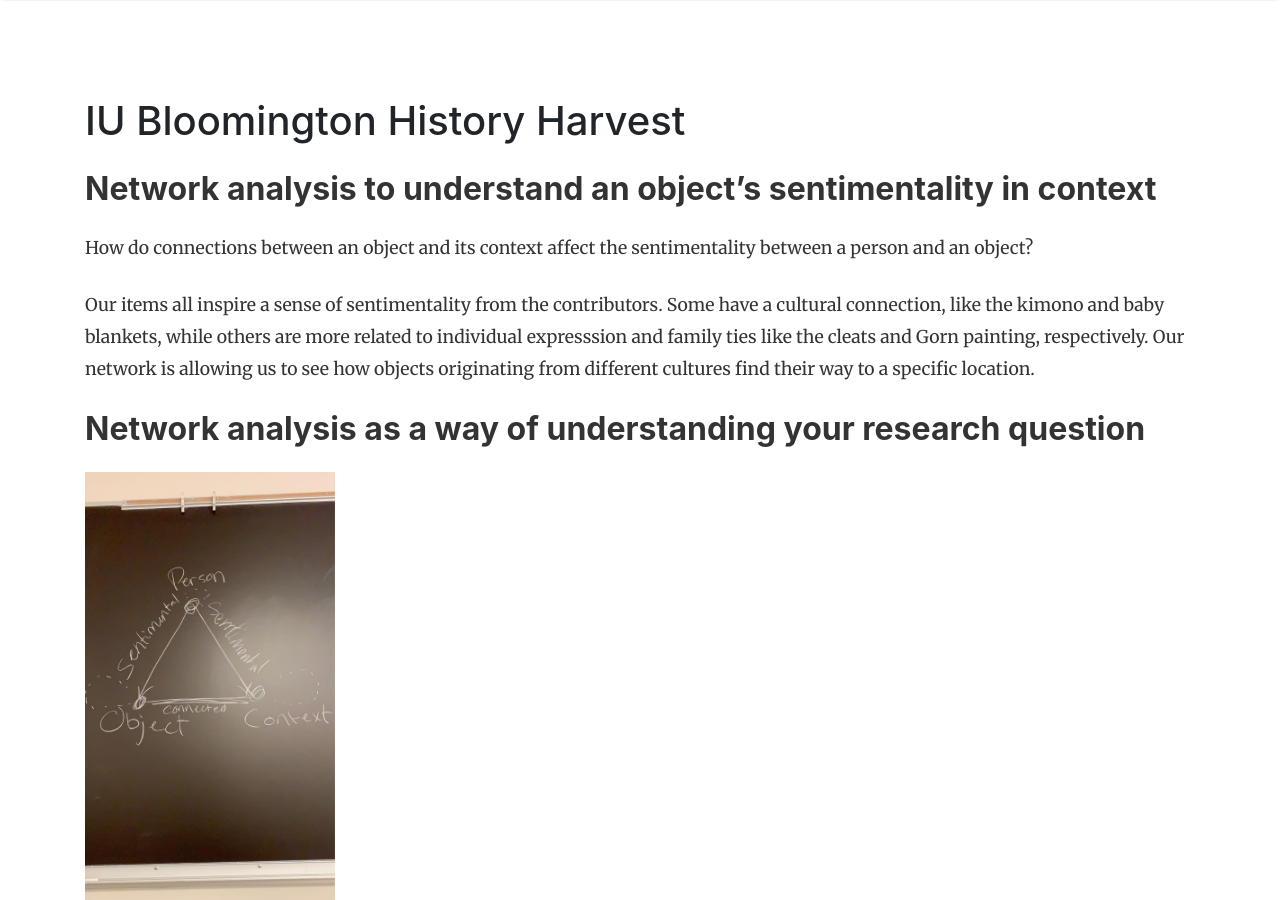
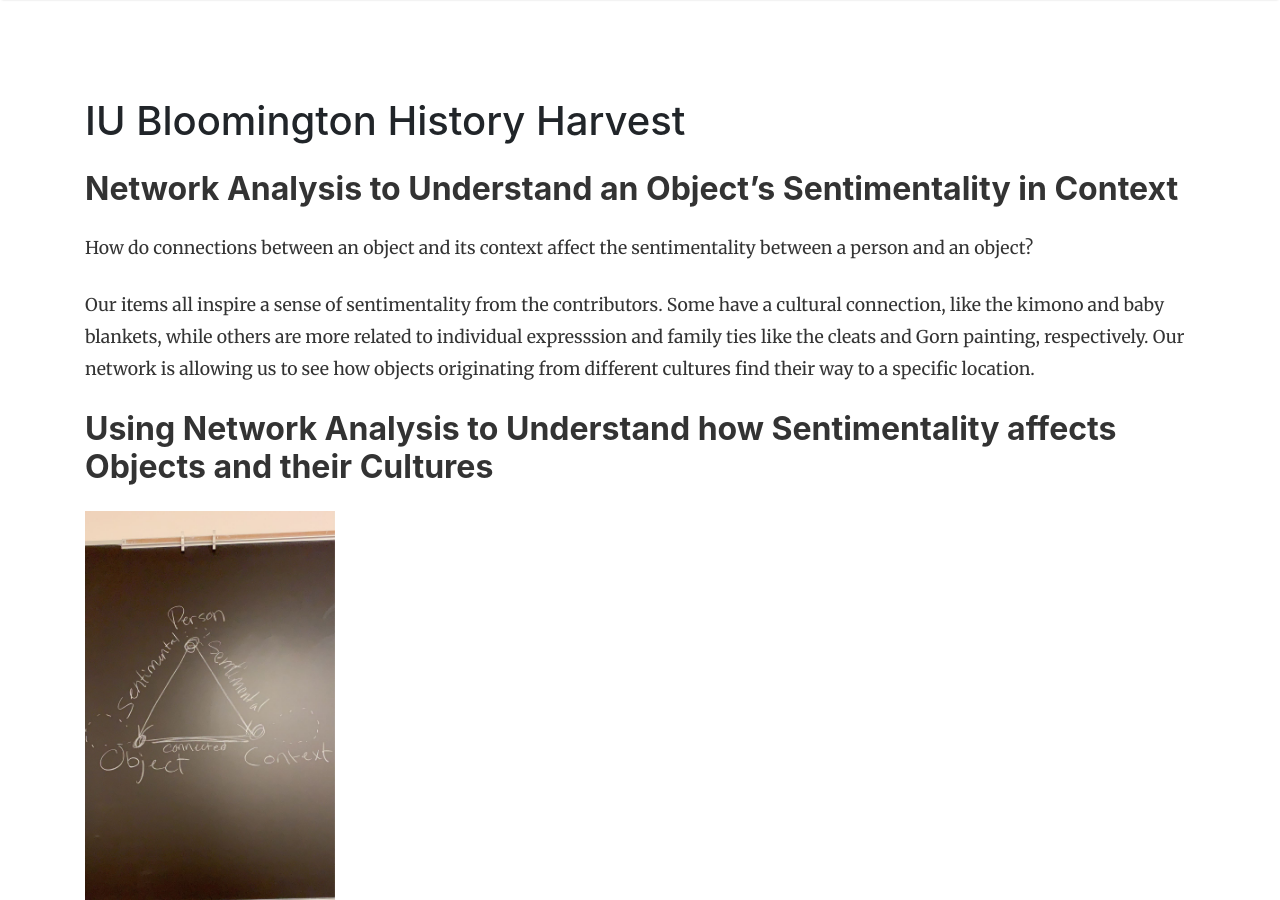
Before and after one commit to H301HistoryHarvest/H301HistoryHarvest, a Jekyll site: the page built from _stories/Networks1.md, in a window 1280 px wide and 900 px high. Built offline with Jekyll 4.4.1, drawn with Linux system fonts in a browser that asks for light colours; nearby versions of some CDN libraries; comment, search, counter and statistics services are not loaded; some of the changed text lies outside the part shown.

Commit message:
Update Networks1.md

```diff
--- a/_stories/Networks1.md
+++ b/_stories/Networks1.md
@@ -1,6 +1,6 @@
 ---
 layout: story
-title: Network analysis to understand an object's sentimentality in context
+title: Network Analysis to Understand an Object's Sentimentality in Context
 exhibittitle: Network analysis to understand an object's sentimentality in context
 featureditems:
  - 2019-10-11-0002
@@ -12,14 +12,14 @@ selecteditems:
  - 2019-10-03-0018
 ---
 
-## Network analysis to understand an object's sentimentality in context
+## Network Analysis to Understand an Object's Sentimentality in Context
 
 How do connections between an object and its context affect the sentimentality between a person and an object?
 
 Our items all inspire a sense of sentimentality from the contributors. Some have a cultural connection, like the kimono and baby blankets, while others are more related to individual expresssion and family ties like the cleats and Gorn painting, respectively. Our network is allowing us to see how objects originating from different cultures find their way to a specific location.
 
 
-## Network analysis as a way of understanding your research question
+## Using Network Analysis to Understand how Sentimentality affects Objects and their Cultures
 
 ![Our "Blackboard Model"](/H301HistoryHarvest/assets/images/Blackboard_Model.jpeg){:width="250px"}
 
```
